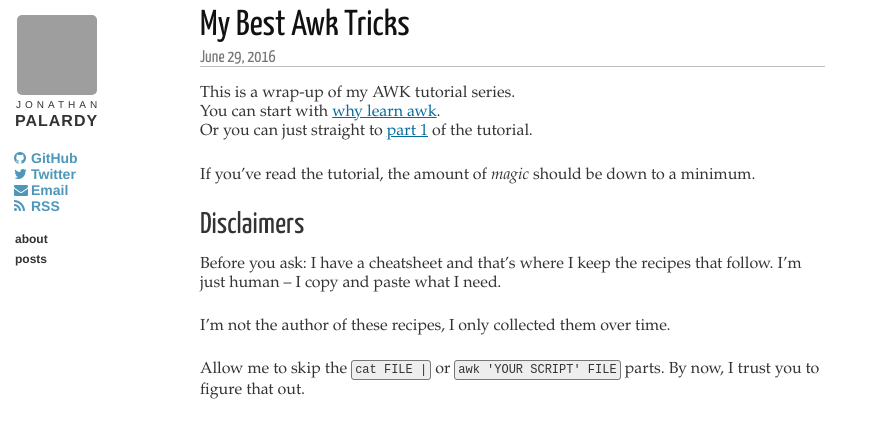
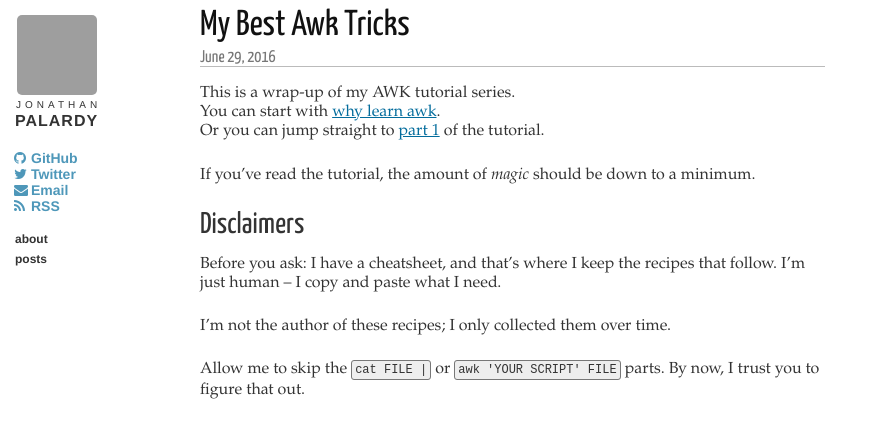
Before and after one commit to jpalardy/jpalardy.github.io, a Jekyll site: the page built from _posts/2016-06-29-my-best-awk-tricks.markdown, in a window 1280 px wide and 900 px high, cut to the strip 0-423 px from the top of the window. Shown: the whole strip, without its empty margins (0-874 px from the left). Built offline with Jekyll 4.4.1, drawn with Linux system fonts in a browser that asks for light colours; comment, search, counter and statistics services are not loaded; some of the changed text lies outside the part shown; grey boxes are pictures that could not be loaded.

Commit message:
Fix style and typos

```diff
--- a/_posts/2015-12-14-best-books-i-read-2015.markdown
+++ b/_posts/2015-12-14-best-books-i-read-2015.markdown
@@ -4,7 +4,7 @@ title: "The Best Books I Read in 2015"
 category: posts
 ---
 
-I have read many books in 2015 but it wasn't all good. Some books, however,
+I have read many books in 2015, but it wasn't all good. Some books, however,
 deserve to be acknowledged. I broke down my recommendations by categories:
 [technical](#technical), [non-fiction](#non-fiction) and [fiction](#fiction).
 There is no particular order.
--- a/_posts/2016-01-22-the-partition-problem.markdown
+++ b/_posts/2016-01-22-the-partition-problem.markdown
@@ -13,7 +13,7 @@ I wanted to make 30-ish-minute groups; what I need for my daily Spanish practice
 
 ![spanish lessons]({{site.url}}/assets/partition-problem/spanish-lessons.png)
 
-This felt like a "solved problem", I just needed to find some online "app" to do this...
+It felt like a "solved problem", I just needed to find some online "app" to do this...
 
 
 ## Research
@@ -200,7 +200,7 @@ the standard deviation.
 
 It would have been best to try to minimize the "sum of squares" (or the
 standard deviation) directly, but the non-linear nature of that problem
-prevented the solver from doing a good job. The solver was lost and I couldn't
+prevented the solver from doing a good job. The solver got lost, and I couldn't
 find a way to guide it with my current Minizinc skills.
 
 
@@ -248,7 +248,7 @@ can come back to question of how many groups would be ideal.
 
 ![durations per number of groups]({{site.url}}/assets/partition-problem/scatter-per-k.png)
 
-To stay under 30m (1800s), I would divide the tracks in 11 groups.
+To stay under 30m (1800s), I would divide the tracks into 11 groups.
 
 ![track breakdown by groups]({{site.url}}/assets/partition-problem/water-flow-11.png)
 
--- a/_posts/2016-06-29-my-best-awk-tricks.markdown
+++ b/_posts/2016-06-29-my-best-awk-tricks.markdown
@@ -6,17 +6,17 @@ category: posts
 
 This is a wrap-up of my AWK tutorial series.
 You can start with [why learn awk](https://blog.jpalardy.com/posts/why-learn-awk/).
-Or you can just straight to [part 1](https://blog.jpalardy.com/posts/awk-tutorial-part-1/) of the tutorial.
+Or you can jump straight to [part 1](https://blog.jpalardy.com/posts/awk-tutorial-part-1/) of the tutorial.
 
 If you've read the tutorial, the amount of _magic_ should be down to a minimum.
 
 
 ## Disclaimers
 
-Before you ask: I have a cheatsheet and that's where I keep the recipes that
+Before you ask: I have a cheatsheet, and that's where I keep the recipes that
 follow. I'm just human -- I copy and paste what I need.
 
-I'm not the author of these recipes, I only collected them over time.
+I'm not the author of these recipes; I only collected them over time.
 
 Allow me to skip the `cat FILE |` or `awk 'YOUR SCRIPT' FILE` parts. By now,
 I trust you to figure that out.
--- a/_posts/2016-10-13-10-pages-a-day.markdown
+++ b/_posts/2016-10-13-10-pages-a-day.markdown
@@ -20,7 +20,7 @@ If you want to read more ... you need to ... read more. You need to sit down,
 open that book, and read. Turn off Netflix, put down your phone, skip that
 tennis game and read instead.
 
-There were books that have haunted me for weeks and months; books I didn't like
+Some books have haunted me for weeks and months; books I didn't like
 but wanted to finish. Many times, I forced myself to sit down and read ... and I
 was surprised at how much I could read if that's all I did. It's
 [grinding](https://en.wikipedia.org/wiki/Grinding_(video_gaming)) applied to
```
Also changed, not shown: other parts of _posts/2016-06-29-my-best-awk-tricks.markdown (+1 -1 lines), _posts/2016-03-16-why-learn-awk.markdown (+5 -5 lines), _posts/2016-12-26-best-books-i-read-2016.markdown (+6 -6 lines).
